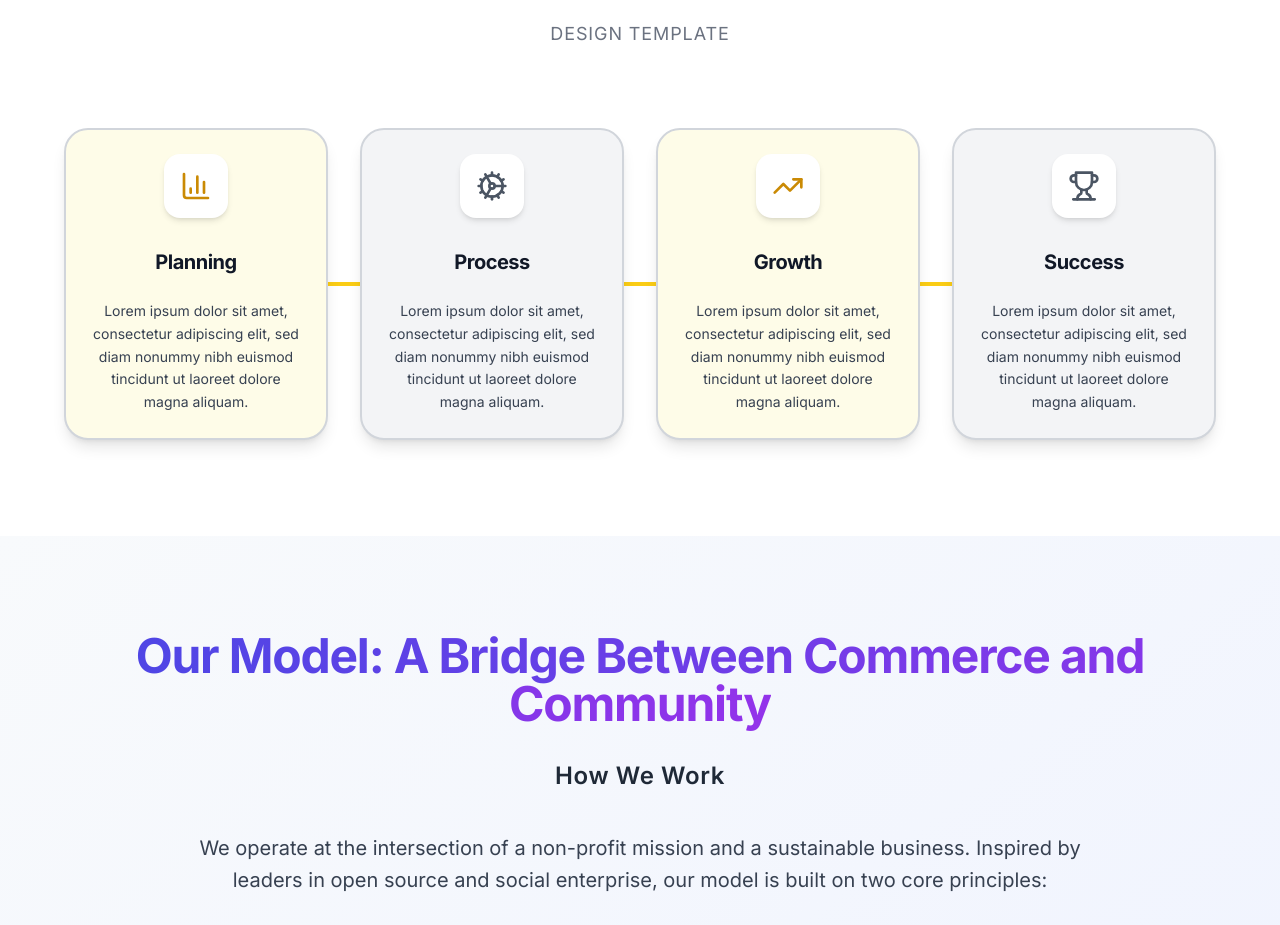
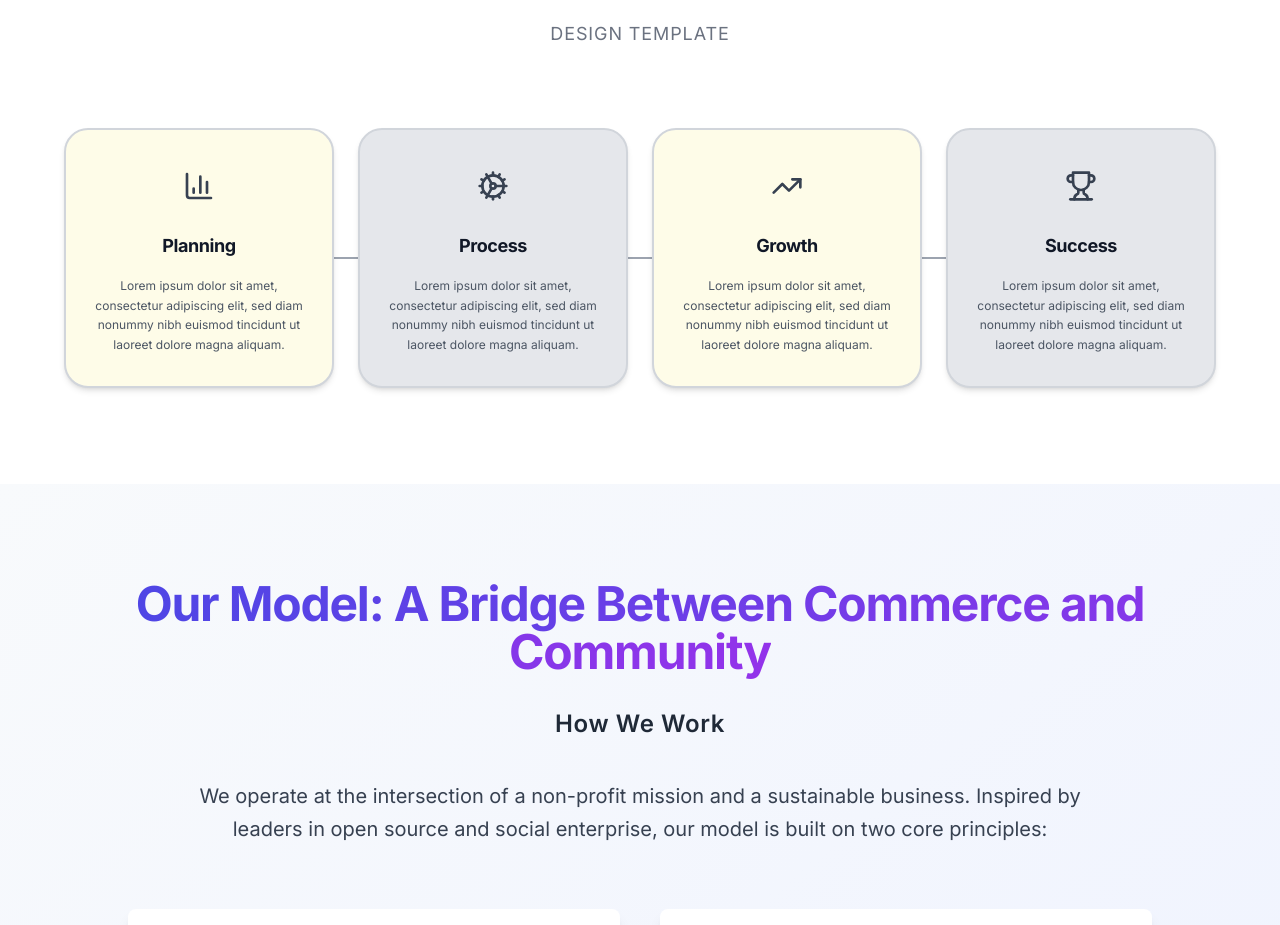
Before and after one commit to OpenPecha/Dharmaduta.in, a React (Vite) app: page / in a window 1280 px wide. Shown: the part 1980-2905 px from the top of the page. Built offline with nearby package versions, Linux system fonts and the light colour scheme.

Commit message:
Refactor: Update infographic design
Updated the infographic section to match the provided design.

```diff
--- a/src/components/InfographicSection.tsx
+++ b/src/components/InfographicSection.tsx
@@ -9,28 +9,28 @@ const InfographicSection = () => {
       title: "Planning",
       description: "Lorem ipsum dolor sit amet, consectetur adipiscing elit, sed diam nonummy nibh euismod tincidunt ut laoreet dolore magna aliquam.",
       bgColor: "bg-yellow-50",
-      iconColor: "text-yellow-600"
+      iconColor: "text-gray-700"
     },
     {
       icon: Cog,
       title: "Process",
       description: "Lorem ipsum dolor sit amet, consectetur adipiscing elit, sed diam nonummy nibh euismod tincidunt ut laoreet dolore magna aliquam.",
-      bgColor: "bg-gray-100",
-      iconColor: "text-gray-600"
+      bgColor: "bg-gray-200",
+      iconColor: "text-gray-700"
     },
     {
       icon: TrendingUp,
       title: "Growth",
       description: "Lorem ipsum dolor sit amet, consectetur adipiscing elit, sed diam nonummy nibh euismod tincidunt ut laoreet dolore magna aliquam.",
       bgColor: "bg-yellow-50",
-      iconColor: "text-yellow-600"
+      iconColor: "text-gray-700"
     },
     {
       icon: Trophy,
       title: "Success",
       description: "Lorem ipsum dolor sit amet, consectetur adipiscing elit, sed diam nonummy nibh euismod tincidunt ut laoreet dolore magna aliquam.",
-      bgColor: "bg-gray-100",
-      iconColor: "text-gray-600"
+      bgColor: "bg-gray-200",
+      iconColor: "text-gray-700"
     }
   ];
 
@@ -47,32 +47,32 @@ const InfographicSection = () => {
 
           <div className="relative">
             {/* Connecting Line */}
-            <div className="absolute top-1/2 left-0 right-0 h-1 bg-gradient-to-r from-yellow-400 via-yellow-400 to-yellow-400 transform -translate-y-1/2 hidden lg:block"></div>
+            <div className="absolute top-1/2 left-0 right-0 h-0.5 bg-gray-400 transform -translate-y-1/2 hidden lg:block"></div>
 
             {/* Yellow Dots */}
-            <div className="absolute top-1/2 left-0 w-6 h-6 bg-yellow-400 rounded-full transform -translate-y-1/2 hidden lg:block"></div>
-            <div className="absolute top-1/2 right-0 w-6 h-6 bg-yellow-400 rounded-full transform -translate-y-1/2 hidden lg:block"></div>
+            <div className="absolute top-1/2 left-0 w-4 h-4 bg-yellow-400 rounded-full transform -translate-y-1/2 hidden lg:block"></div>
+            <div className="absolute top-1/2 right-0 w-4 h-4 bg-yellow-400 rounded-full transform -translate-y-1/2 hidden lg:block"></div>
 
-            <div className="grid md:grid-cols-2 lg:grid-cols-4 gap-8 relative z-10">
+            <div className="grid md:grid-cols-2 lg:grid-cols-4 gap-6 relative z-10">
               {steps.map((step, index) => (
                 <Card
                   key={step.title}
-                  className={`border-2 border-gray-300 shadow-lg transition-all duration-500 transform hover:scale-110 ${step.bgColor} text-center animate-[scale-in_0.6s_ease-out] rounded-3xl`}
+                  className={`border-2 border-gray-300 shadow-md transition-all duration-500 transform hover:scale-105 ${step.bgColor} text-center animate-[scale-in_0.6s_ease-out] rounded-3xl overflow-hidden`}
                   style={{
                     animationDelay: `${index * 0.2}s`,
                     animationFillMode: 'both'
                   }}
                 >
-                  <CardHeader className="pb-6">
-                    <div className="w-16 h-16 mx-auto mb-6 bg-white rounded-2xl flex items-center justify-center shadow-md">
+                  <CardHeader className="pb-4 pt-8">
+                    <div className="w-12 h-12 mx-auto mb-4 flex items-center justify-center">
                       <step.icon className={`w-8 h-8 ${step.iconColor}`} />
                     </div>
-                    <CardTitle className="text-xl font-bold text-gray-900 mb-4 tracking-tight">
+                    <CardTitle className="text-lg font-bold text-gray-900 mb-3 tracking-tight">
                       {step.title}
                     </CardTitle>
                   </CardHeader>
-                  <CardContent>
-                    <p className="text-gray-700 leading-relaxed font-normal text-sm">
+                  <CardContent className="px-6 pb-8">
+                    <p className="text-gray-600 leading-relaxed font-normal text-xs">
                       {step.description}
                     </p>
                   </CardContent>
```
